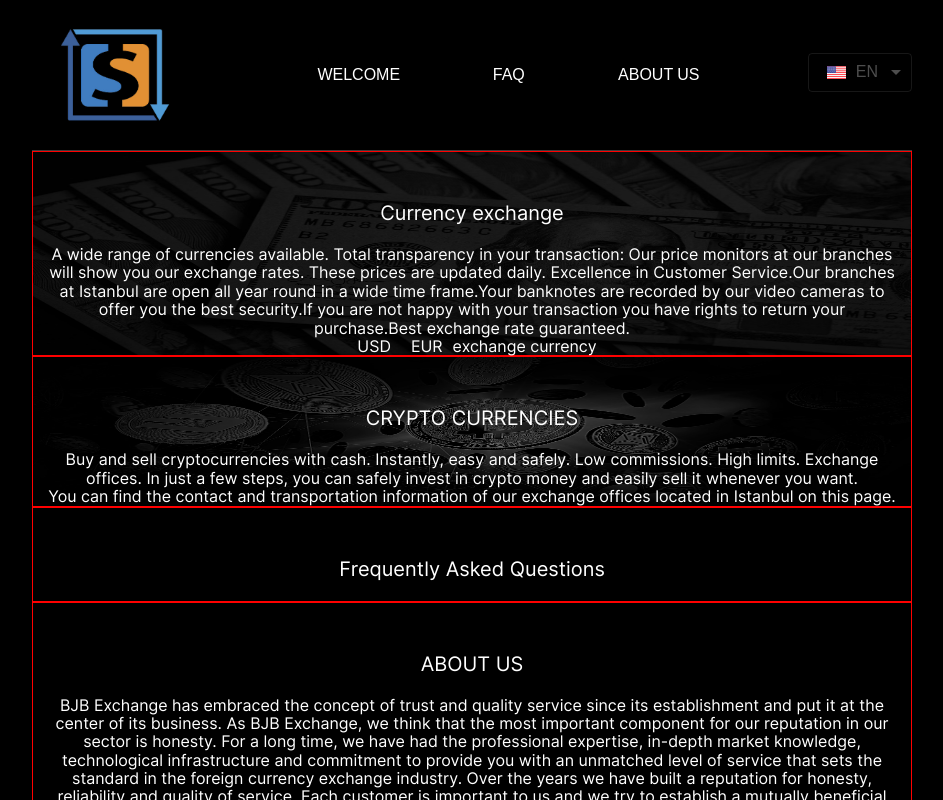
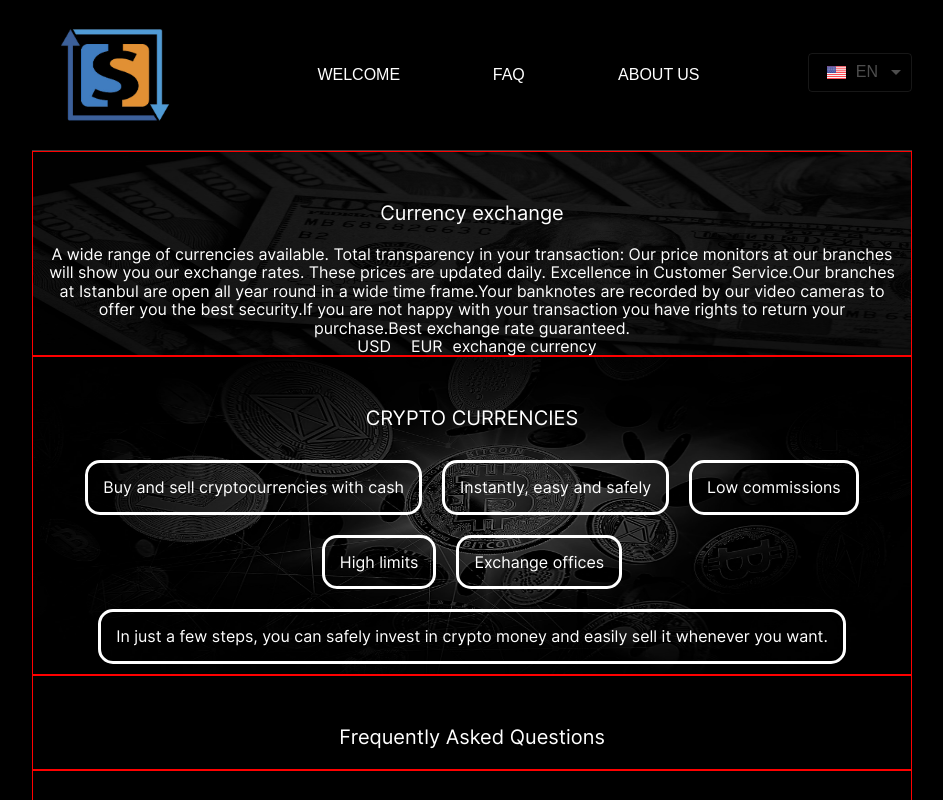
Before and after one commit to KirilushkinAleksandr/istanbul-crypto, a React (Create React App) app: page /#/ in a window 1280 px wide. Shown: the top 800 px of the page, without its empty margins (168-1111 px from the left). Built offline with nearby package versions, Linux system fonts and the light colour scheme.

Commit message:
feat: update crypto section

```diff
--- a/src/components/MainPage.jsx
+++ b/src/components/MainPage.jsx
@@ -25,6 +25,12 @@
   const switchShowFAQ = () =>
     faqRef.current && faqRef.current.classList.toggle(showFAQclass);
 
+  const cryptoComponents = []
+
+  t("home-page.crypto").split(". ").forEach((data) => {
+    cryptoComponents.push(<div className='crypto_item'>{data}</div>)
+  });
+
   return (
     <>
       <section className="content__section content__section_coins flex flex-column flex-align-center">
@@ -39,8 +45,7 @@
       </section>
       <section className="content__section content__section_crypto">
         <div className="content__title">{t("home-page.crypto-title")}</div>
-        <div className="content__text">{t("home-page.crypto")}</div>
-        <div className="content__text">{t("home-page.contacts")}</div>
+        <div className="content__text flex flex-between flex-wrap flex-align-center flex-center">{cryptoComponents}</div>
       </section>
       <section className="content__section flex flex-column flex-center">
         <div
--- a/src/styles/content/content.css
+++ b/src/styles/content/content.css
@@ -51,6 +51,13 @@
   color: white;
 }
 
+.crypto_item {
+  border: solid;
+  border-radius: 15px;
+  padding: 15px;
+  margin: 10px;
+}
+
 .table {
   line-height: 25px;
   width: 100%;
--- a/src/styles/flex/flex.css
+++ b/src/styles/flex/flex.css
@@ -21,3 +21,11 @@
 .flex-align-center {
   align-items: center;
 }
+
+.flex-wrap {
+  flex-wrap: wrap;
+}
+
+.flex-center {
+  justify-content: center;
+}
```
